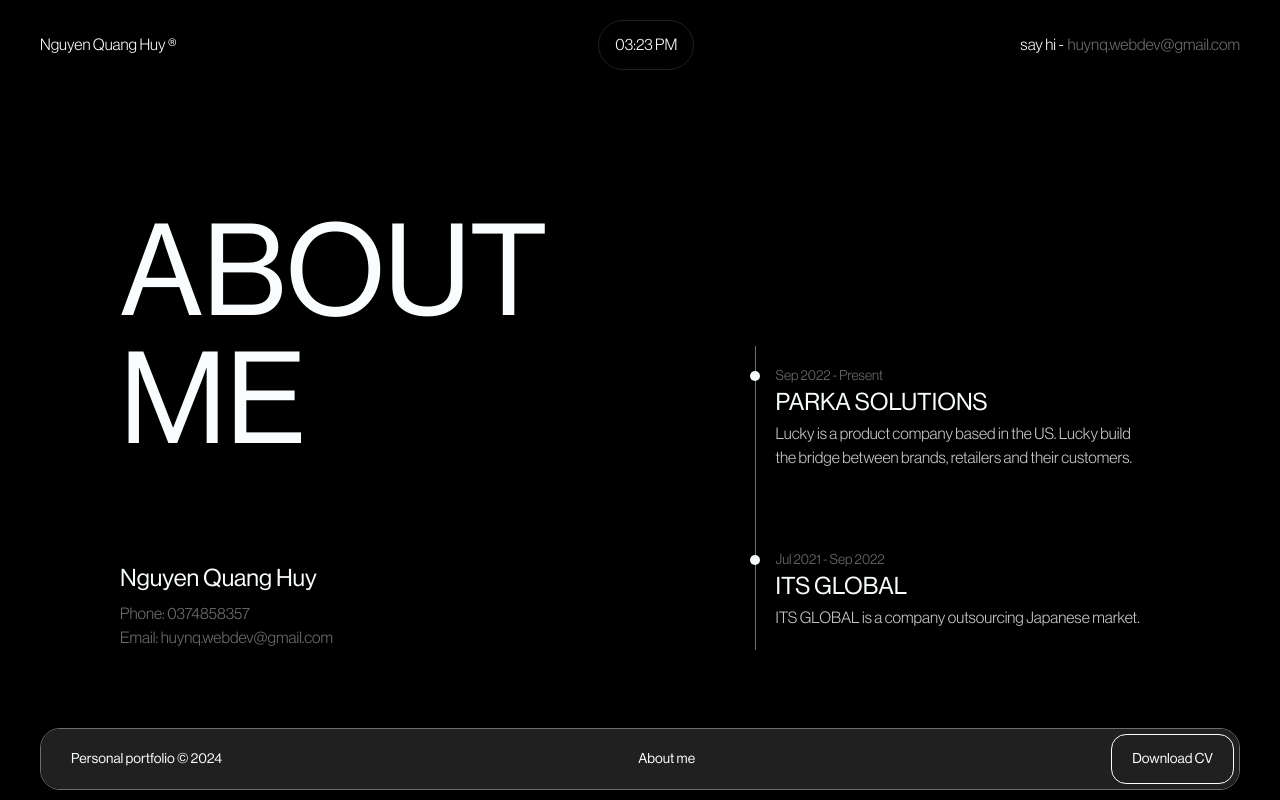
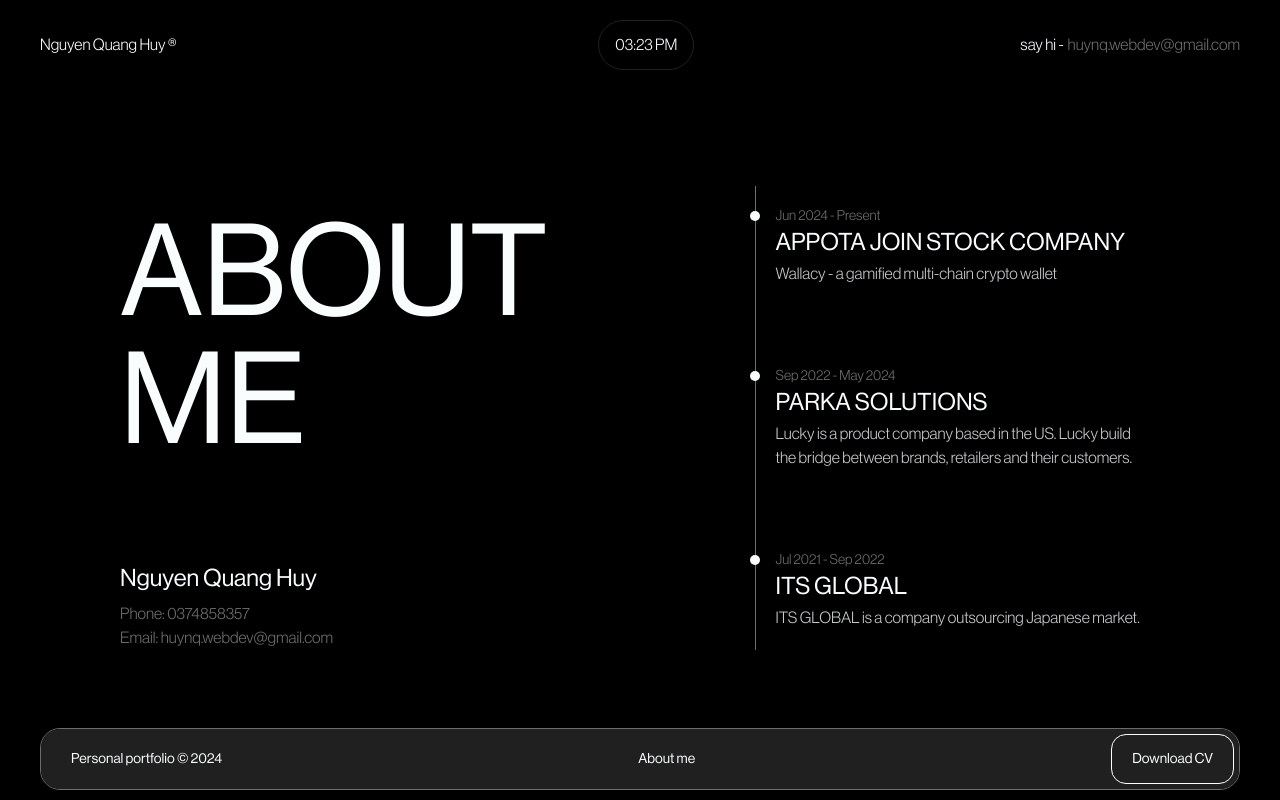
Before and after one commit to huyneeee/portfolio-landing, a Next.js app: page /about in a window 1280 px wide. Built offline with nearby package versions, Linux system fonts and the light colour scheme; no server answers.

Commit message:
fix: update about me

```diff
--- a/shared/components/organisms/TimeLine/index.tsx
+++ b/shared/components/organisms/TimeLine/index.tsx
@@ -2,7 +2,12 @@ import TimeLineItem from "../../molecules/TimeLineItem";
 
 const DATA = [
   {
-    time: "Sep 2022 - Present",
+    time: "Jun 2024 - Present",
+    nameCompany: "APPOTA JOIN STOCK COMPANY",
+    description: "Wallacy - a gamified multi-chain crypto wallet"
+  },
+  {
+    time: "Sep 2022 - May 2024",
     nameCompany: "PARKA SOLUTIONS",
     description:
       "Lucky is a product company based in the US. Lucky build the bridge between brands, retailers and their customers."
```
Also changed, not shown: 1 other file (tests, documents, lock files or other folders).
